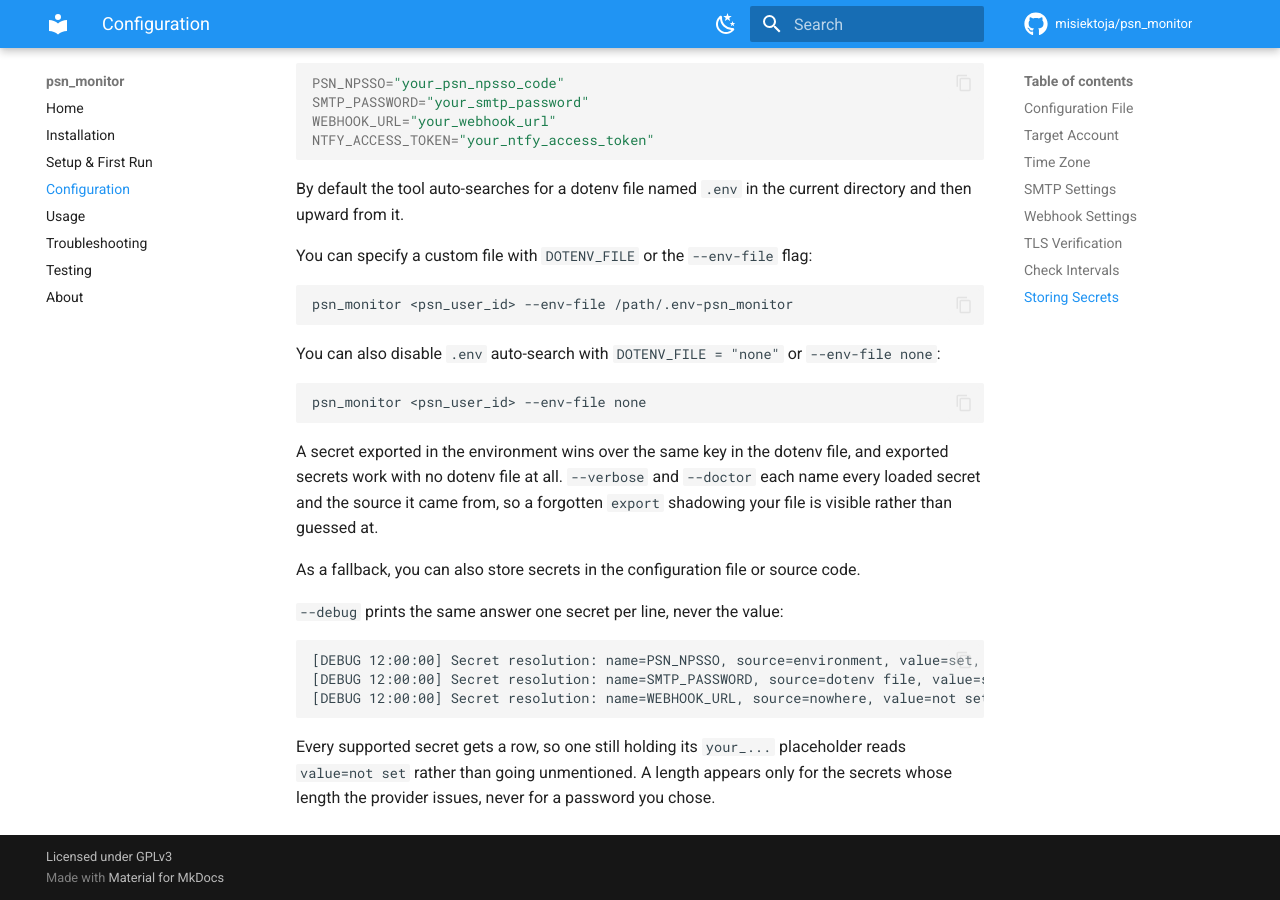
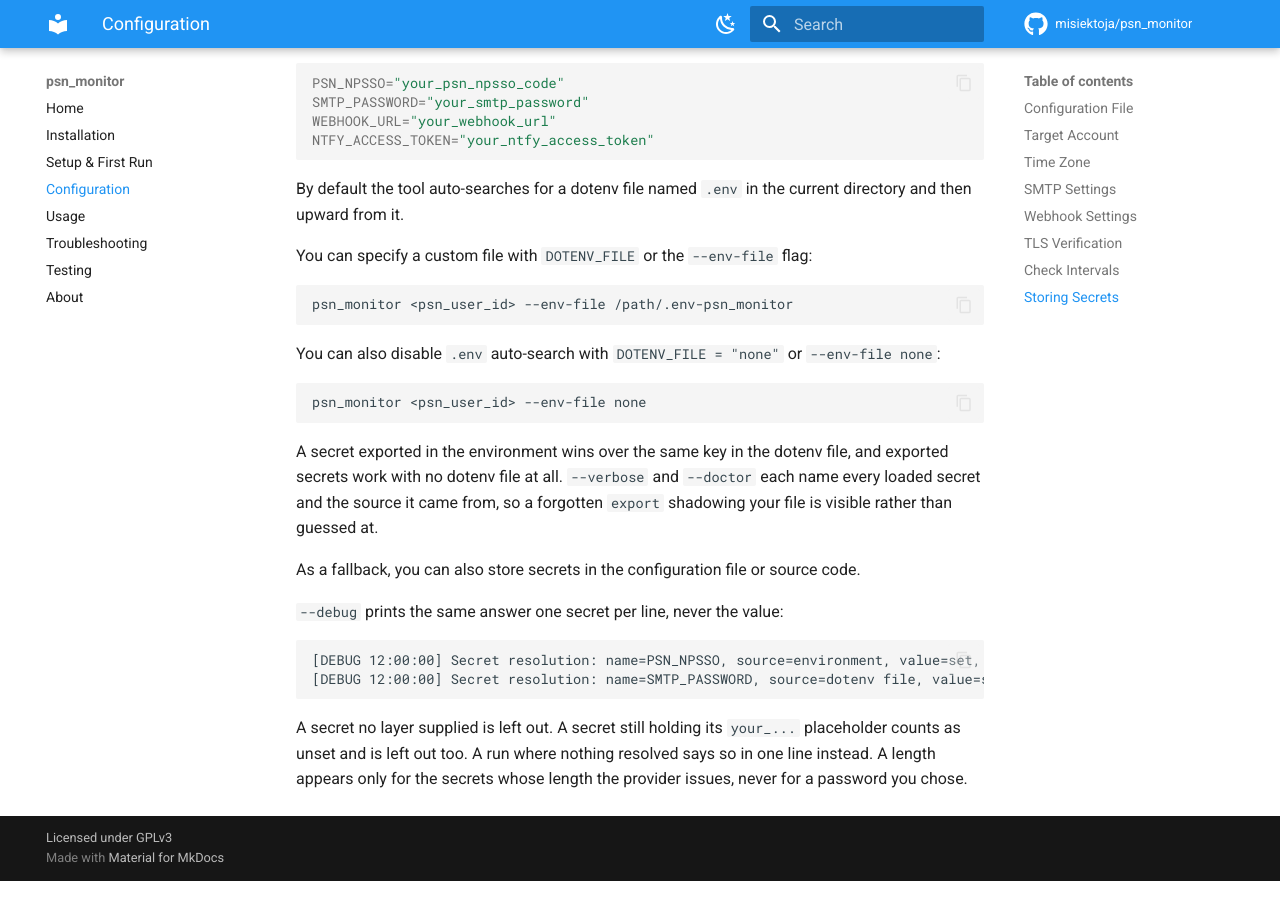
Before and after one commit to misiektoja/psn_monitor, an MkDocs documentation site: the page built from docs/configuration.md, in a window 1280 px wide and 900 px high, scrolled down 5077 px. Built offline with MkDocs 1.6.1 and Material for MkDocs 9.7.7, drawn with Linux system fonts in a browser that asks for light colours; comment, search, counter and statistics services are not loaded.

Commit message:
docs(configuration): say the trace leaves out a secret no layer supplied

````diff
--- a/docs/configuration.md
+++ b/docs/configuration.md
@@ -207,7 +207,6 @@
 ```text
 [DEBUG 12:00:00] Secret resolution: name=PSN_NPSSO, source=environment, value=set, chars=64
 [DEBUG 12:00:00] Secret resolution: name=SMTP_PASSWORD, source=dotenv file, value=set
-[DEBUG 12:00:00] Secret resolution: name=WEBHOOK_URL, source=nowhere, value=not set
 ```
 
-Every supported secret gets a row, so one still holding its `your_...` placeholder reads `value=not set` rather than going unmentioned. A length appears only for the secrets whose length the provider issues, never for a password you chose.
+A secret no layer supplied is left out. A secret still holding its `your_...` placeholder counts as unset and is left out too. A run where nothing resolved says so in one line instead. A length appears only for the secrets whose length the provider issues, never for a password you chose.
````
Also changed, not shown: docs/troubleshooting.md (+1 -1 lines).
